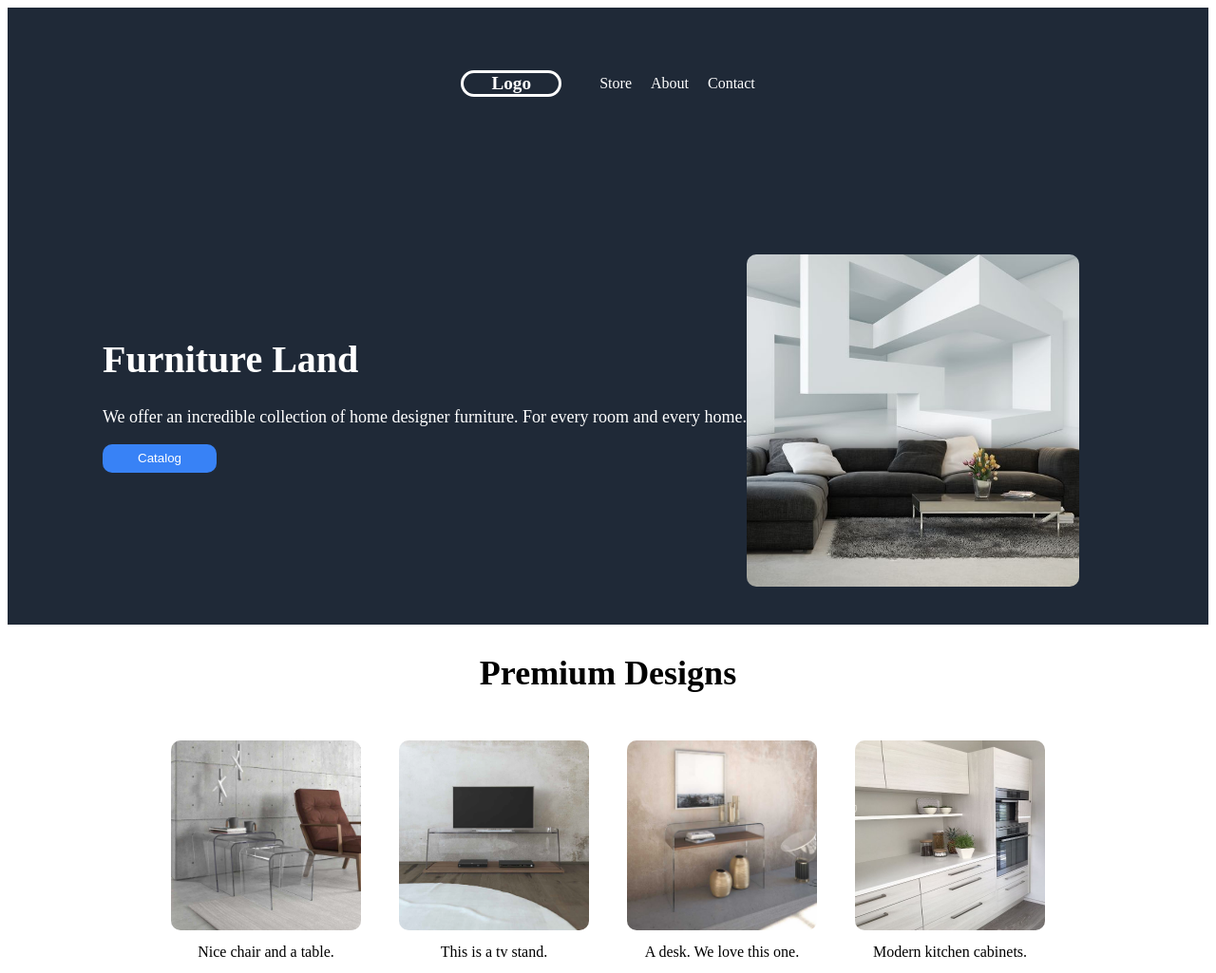
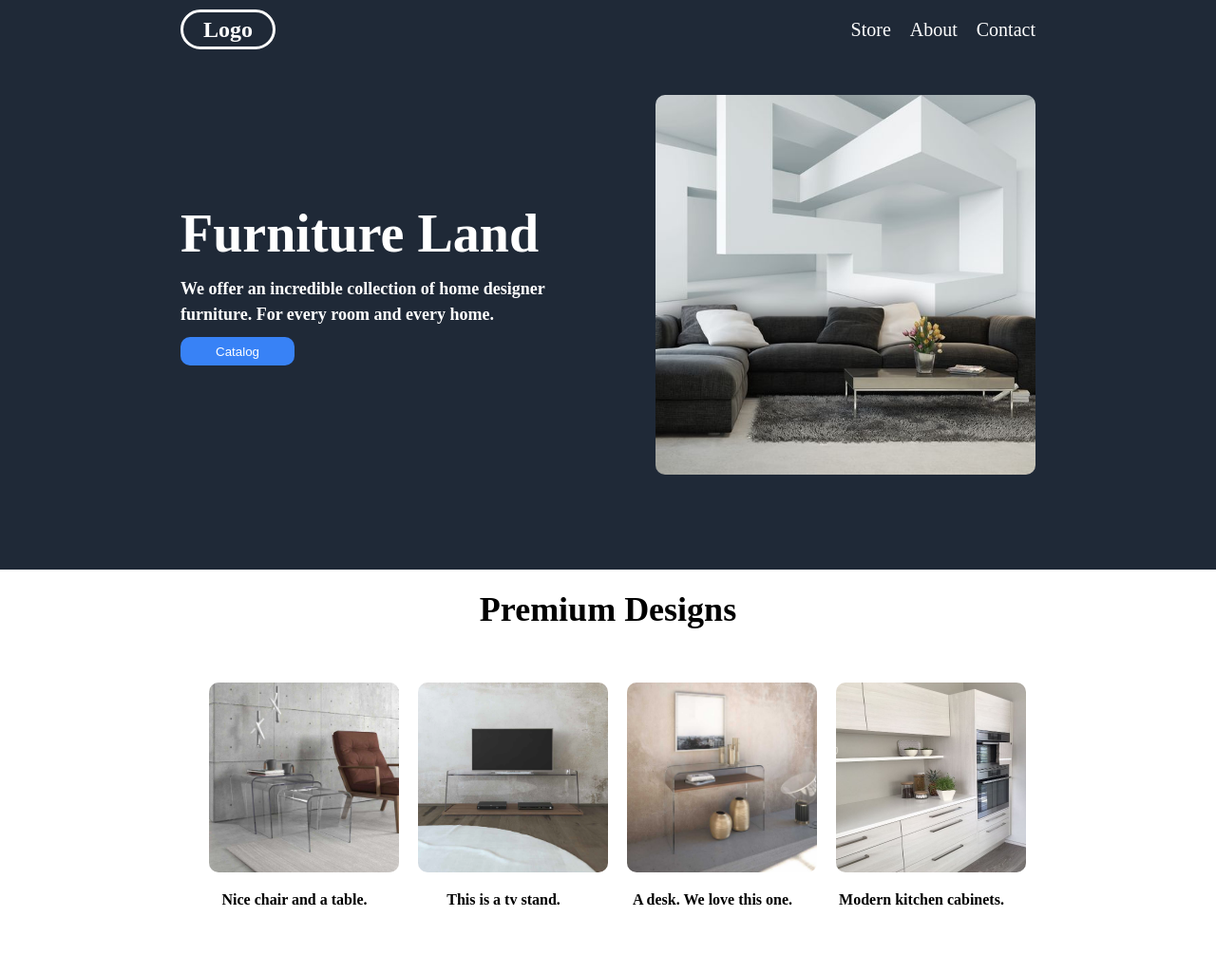
Before and after one commit to mxzmr/Odin-foundations-landing-page, a plain HTML site: page index.html in a window 1280 px wide. Shown: the top 1025 px of the page at 95% size. Drawn offline with Linux system fonts and the light colour scheme.

Commit message:
changes the classes to reflect the html changes

```diff
--- a/styles.css
+++ b/styles.css
@@ -1,42 +1,65 @@
-.header{
-    display: flex;
-    justify-content: space-between;
+* {
+    box-sizing: border-box;
+    margin: 0;
+    padding: 0;
+    }
+
+
+body{
+    line-height: 1.5;
+}
+
+.navbar{
+
     padding: 10px 50px;
     background-color: #1F2937;
     font-size: 20PX;
+    min-height: 100px;
+}
+
+.navbar .container{
+    display: flex;
+    justify-content: space-between;
+    align-items: center;
+    max-width: 900px;
+    margin: 0 auto;
+
 
 
 }
 
-.container{
+.header .container{
     display: flex;
-    justify-content: center;
+    justify-content: space-between;
     align-items: center;
-    padding: 50px;
+    padding-top: 0px;
     background-color: #1F2937;
     color: white;
+    max-width: 900px;
+    margin: 0 auto;
+}
+
+.header h1{
+    line-height: 1.2;
+}
+
+.header p{
+    width: 400px;
+    margin-top: 10px;
 }
 
 
-.header-content{
-    display: flex;
-    flex-direction: column;
-    justify-content: center;
-    margin-right: 40px;
+.header{
     font-size: 28px;
     font-weight: bolder;
-    max-width: 400px;
-    height: 500px;
-    flex: 1;
+    min-height: 500px;
+    background-color: #1F2937;
 }
 
 .header-img{
-    display: flex;
-    max-width: 500px;
-    height: 350px;
+    max-width: 600px;
+    max-height: 400px;
     border-radius: 10px;
-    flex: 1;
-    margin-top: 20px;
 }
 
 .middle-1{
@@ -45,23 +68,28 @@
     justify-content: center;
     gap: 20px;
     margin: 40px 0 80px 0;
+}
 
-
+.middle-1 .text{
+    font-weight: 600;
 }
 
 .mid-header{
     text-align: center;
     font-size: 36px;
     font-weight: 900;
+    margin-top: 15px;
 }
 
 .logo{
     border: white solid;
-    border-radius: 90px;
+    border-radius: 60px;
     color: white;
     text-align: center;
     font-size: larger;
+    align-self: center;
     width: 100px;
+
 }
 
 .middle-img{
@@ -134,6 +162,7 @@ p{
     width: 120px;
     height: 30px;
     border: #1F2937;
+    margin-top: 10px;
 }
 
 p{
```
